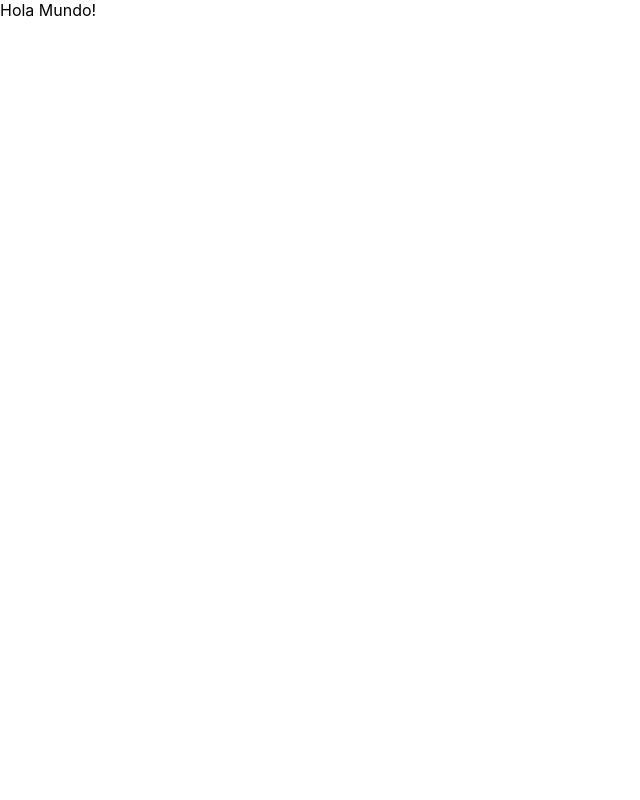
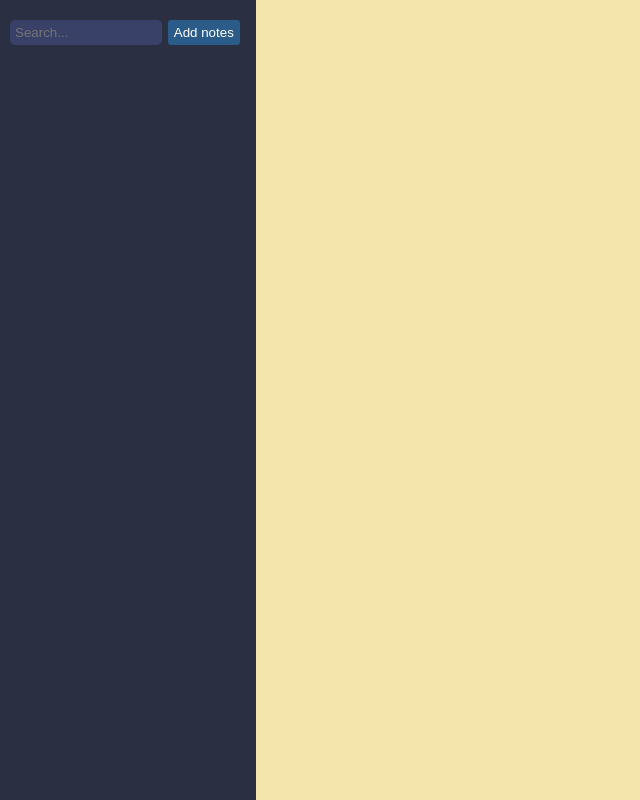
Before and after one commit to Zares1331G/Markdown_Notes-ReactJs, a React (Create React App) app: page / in a window 1280 px wide. Shown: the whole page, without its empty margins (0-640 px from the left). Built offline with nearby package versions, Linux system fonts and the light colour scheme.

Commit message:
feature/input text and button to add notes

```diff
--- a/public/index.html
+++ b/public/index.html
@@ -4,7 +4,7 @@
     <meta charset="utf-8" />
     <meta name="viewport" content="width=device-width, initial-scale=1" />
 
-    <title>Codigo Base</title>
+    <title>Markdown Notes</title>
   </head>
   <body>
     <div id="root"></div>
--- a/src/App.js
+++ b/src/App.js
@@ -1,5 +1,25 @@
+import { useState } from "react";
+
+const initialState = [{}];
+
 function App() {
-  return <div>Hola Mundo!</div>;
+  const [items, setItems] = useState(initialState);
+
+  return (
+    <div className="App container">
+      <div className="panel">
+        <div className="menu">
+          <input className="search" placeholder="Search..." />
+          <button className="btn">Add notes</button>
+          <div className="list"></div>
+        </div>
+      </div>
+      <div>
+        <div className="editor"></div>
+        <div className="preview"></div>
+      </div>
+    </div>
+  );
 }
 
 export default App;
--- a/src/styles.css
+++ b/src/styles.css
@@ -1,8 +1,48 @@
-body {
-  margin: 0;
-  font-family: -apple-system, BlinkMacSystemFont, 'Segoe UI', 'Roboto', 'Oxygen',
-    'Ubuntu', 'Cantarell', 'Fira Sans', 'Droid Sans', 'Helvetica Neue',
-    sans-serif;
-  -webkit-font-smoothing: antialiased;
-  -moz-osx-font-smoothing: grayscale;
+body{
+    margin: 0;
 }
+
+.container {
+  background-color: #f3e5ab;
+  display: flex;
+  height: 100vh;
+}
+
+.panel {
+  background-color: #2b2f42;
+  width: 20%;
+  padding: 10px 0;
+}
+.search {
+  color: white;
+  padding: 5px;
+  outline: none;
+  border-radius: 5px;
+  border: none;
+  width: 60%;
+  background: #394168;
+}
+
+.search:focus {
+  background-color: transparent;
+  border: solid 1px #3f53b6;
+}
+
+.btn {
+  background: #2b5b88;
+  border: none;
+  border-radius: 3px;
+  color: white;
+  cursor: pointer;
+}
+
+.btn:hover {
+  background: #3d87cc;
+}
+
+.menu {
+  padding: 10px;
+  text-align: right;
+  display: flex;
+  justify-content: space-between;
+}
```
